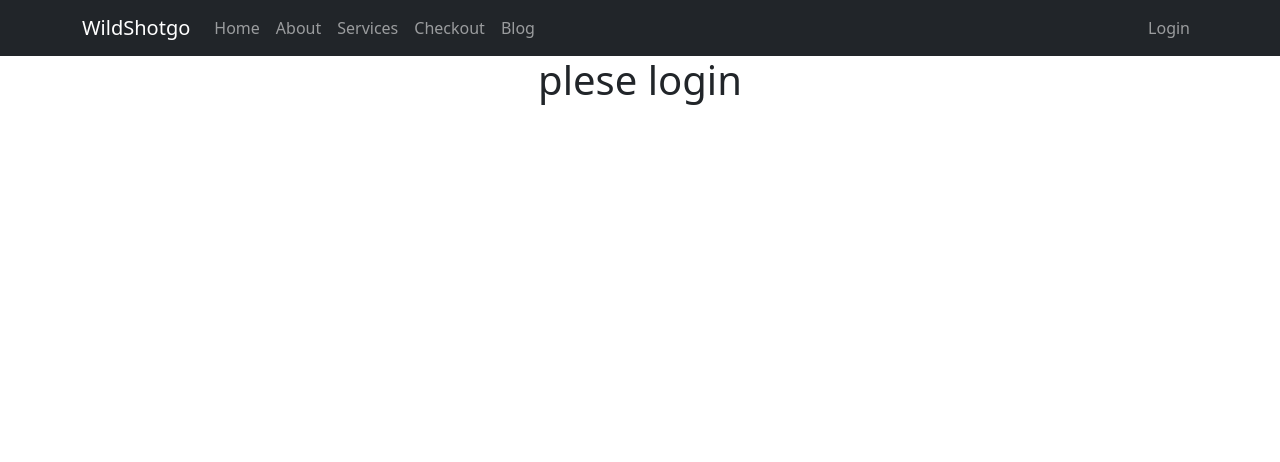
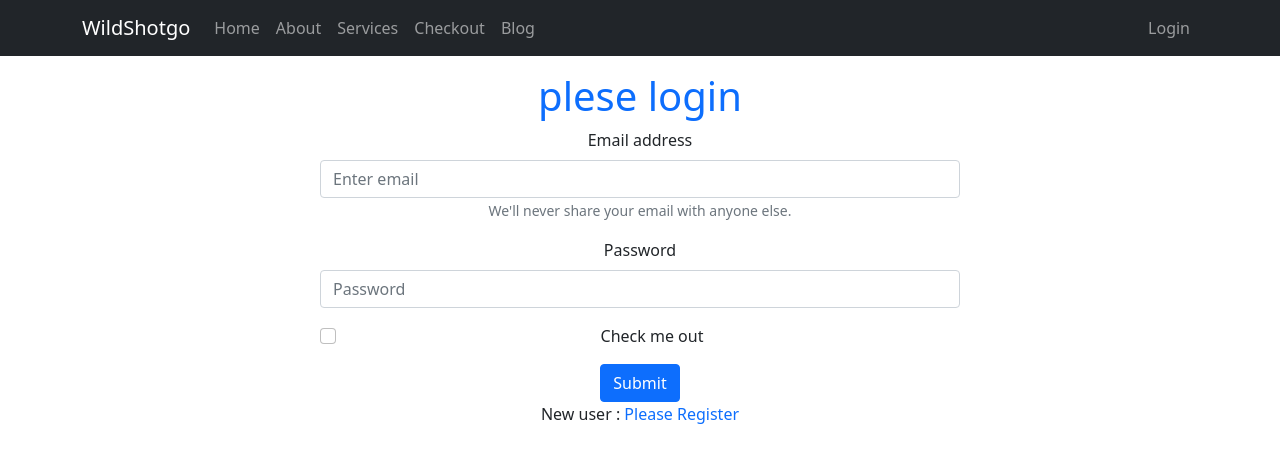
Before and after one commit to NazmulAlamShawon/wild-shot-go, a React (Create React App) app: page /login in a window 1280 px wide. Shown: the top 462 px of the page. Built offline with nearby package versions, Linux system fonts and the light colour scheme.

Commit message:
add register

```diff
--- a/src/App.js
+++ b/src/App.js
@@ -10,6 +10,7 @@ import Login from './Pages/Login/Login';
 import Services from './Pages/Services/Services';
 import Header from './Shared/Header/Header';
 import Notfound from './Pages/Notfound/Notfound';
+import Register from './Pages/Login/Register/Register';
 
 function App() {
   return (
@@ -22,6 +23,7 @@ function App() {
           <Route path='/checkout' element={<Checkout></Checkout>}></Route>
           <Route path='/blog' element={<Blog></Blog>}></Route>
           <Route path='/login' element={<Login></Login>}></Route>
+          <Route path='/register' element={<Register></Register>}></Route>
           <Route path='*' element={<Notfound></Notfound>}></Route>
 
         </Routes>
--- a/src/Pages/Home/WildServices/WildServices.js
+++ b/src/Pages/Home/WildServices/WildServices.js
@@ -1,9 +1,10 @@
-import React, { useEffect, useState } from 'react';
+import React, { useEffect,  useState } from 'react';
 import WildService from '../Wildservice/WildService';
 import './wildservices.css'
 
 const WildServices = () => {
     const [wildservices,setWildservices] = useState([])
+
     useEffect(()=>{
         fetch('myData.json')
         .then(res => res.json())
--- a/src/Pages/Login/Login.js
+++ b/src/Pages/Login/Login.js
@@ -1,9 +1,48 @@
-import React from 'react';
+import React, { useRef } from 'react';
+import Form from 'react-bootstrap/Form'
+import Button from 'react-bootstrap/Button'
+import { useNavigate } from 'react-router-dom';
+
+
 
 const Login = () => {
+    const emailRef= useRef('');
+    const passRef= useRef('');
+    const navigate = useNavigate()
+    const formSubmit = event =>{
+        event.preventDefault();
+       const email = emailRef.current.value;
+       const pass = passRef.current.value;
+       console.log(email,pass)
+
+    }
+   const navigateRegister = event => {
+       navigate('/register');
+   }
     return (
-        <div>
-           <h1>plese login</h1>
+        <div className='conatiner w-50 mx-auto mt-3 border-2'>
+            <h1 className='text-primary'>plese login</h1>
+            <Form onSubmit={formSubmit}>
+                <Form.Group className="mb-3" controlId="formBasicEmail">
+                    <Form.Label>Email address</Form.Label>
+                    <Form.Control ref={emailRef} type="email" placeholder="Enter email" required />
+                    <Form.Text className="text-muted">
+                        We'll never share your email with anyone else.
+                    </Form.Text>
+                </Form.Group>
+
+                <Form.Group className="mb-3" controlId="formBasicPassword">
+                    <Form.Label>Password</Form.Label>
+                    <Form.Control ref={passRef} type="password" placeholder="Password" required />
+                </Form.Group>
+                <Form.Group className="mb-3" controlId="formBasicCheckbox">
+                    <Form.Check type="checkbox" label="Check me out" />
+                </Form.Group>
+                <Button variant="primary" type="submit">
+                    Submit
+                </Button>
+            </Form>
+            <p> New user : <span className='text-primary' onClick={navigateRegister}>Please Register</span></p>
 
         </div>
     );
```
